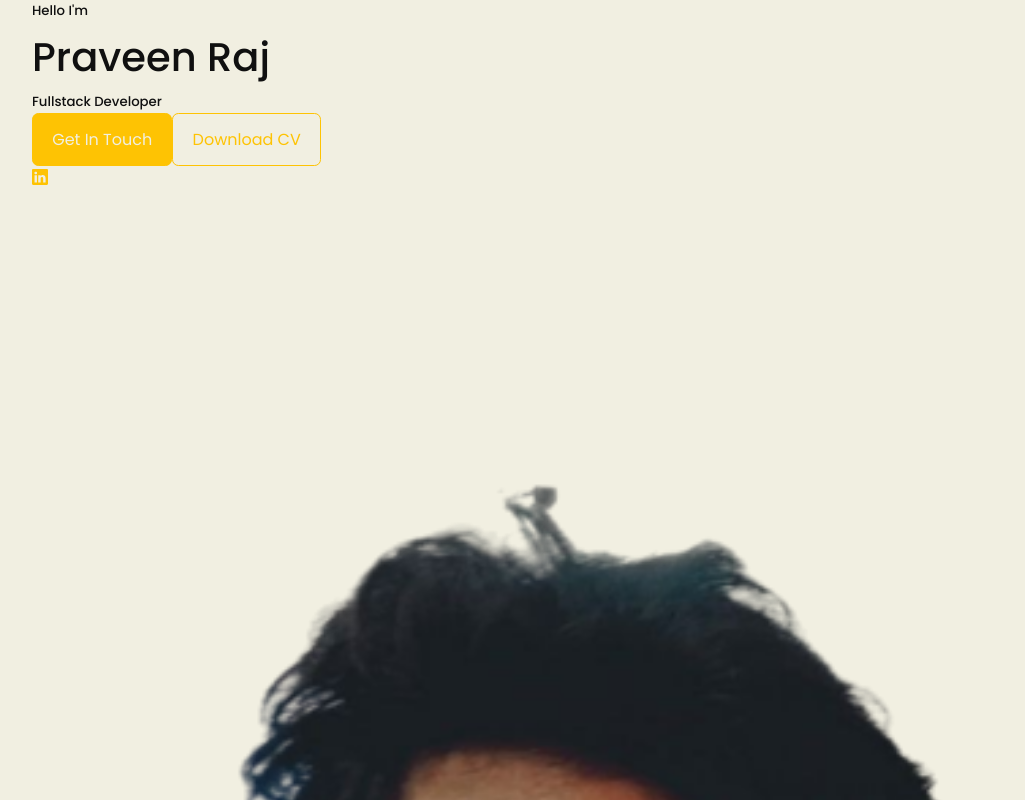
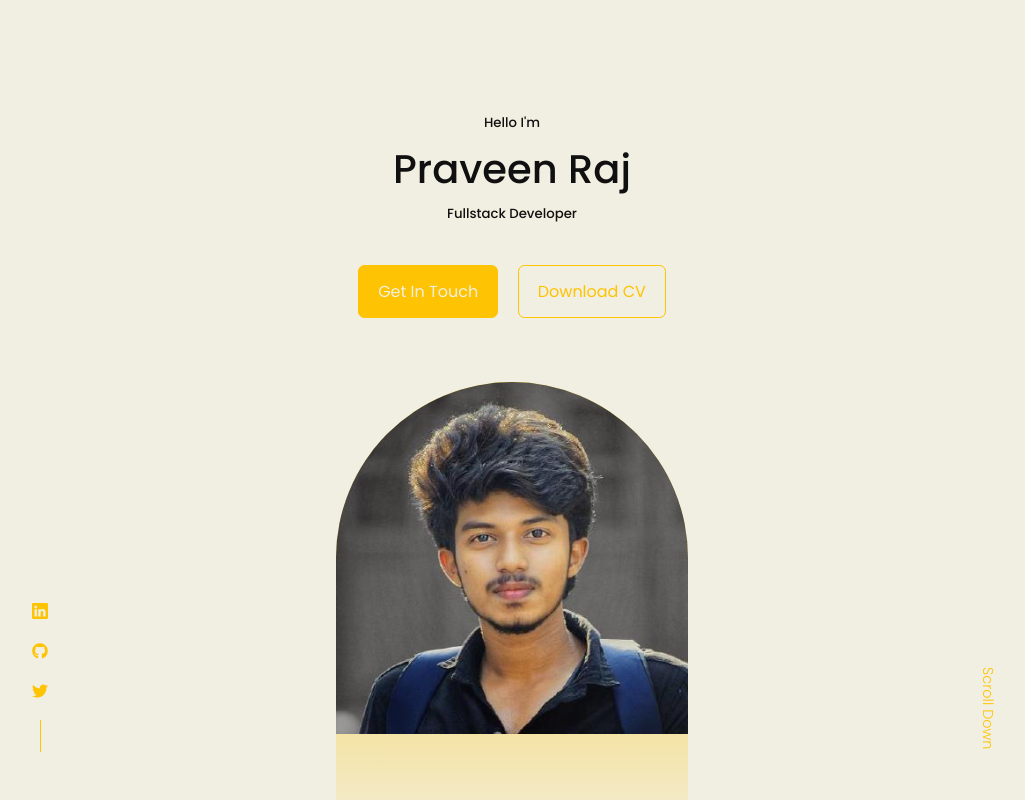
Before and after one commit to praveenrajh/Portfolio, a React (Create React App) app: page / in a window 1280 px wide. Shown: the top 800 px of the page, without its empty margins (128-1153 px from the left). Built offline with nearby package versions, Linux system fonts and the light colour scheme.

Commit message:
Header completed

```diff
--- a/src/components/header/Header.jsx
+++ b/src/components/header/Header.jsx
@@ -1,7 +1,7 @@
 import React from "react";
 import "./header.css";
 import CTA from "./CTA";
-import ME from "../../assets/me.png";
+import ME from "../../assets/me.jpg";
 import HeaderSocials from "./HeaderSocials";
 
 const Header = () => {
--- a/src/components/header/HeaderSocials.jsx
+++ b/src/components/header/HeaderSocials.jsx
@@ -1,14 +1,19 @@
 import React from "react";
 import { BsLinkedin } from "react-icons/bs";
+import { FaGithub, FaTwitter } from "react-icons/fa";
 
 const HeaderSocials = () => {
   return (
-    <div className="header__scocials">
+    <div className="header__socials">
       <a href="https://linkedin.com" target="_blank">
         <BsLinkedin />
       </a>
-      <a href="https://github.com" target="_blank"></a>
-      <a href="https://twitter.com" target="_blank"></a>
+      <a href="https://github.com" target="_blank">
+        <FaGithub />
+      </a>
+      <a href="https://twitter.com" target="_blank">
+        <FaTwitter />
+      </a>
     </div>
   );
 };
--- a/src/components/header/header.css
+++ b/src/components/header/header.css
@@ -0,0 +1,60 @@
+header {
+  height: 100vh;
+  padding-top: 7rem;
+  overflow: hidden;
+}
+
+.header__container {
+  text-align: center;
+  height: 100%;
+  position: relative;
+}
+
+/* ===== CTA ===== */
+.cta {
+  margin-top: 2.5rem;
+  display: flex;
+  gap: 1.2rem;
+  justify-content: center;
+}
+
+/* ===== HEADER SOCIAL ===== */
+.header__socials {
+  display: flex;
+  flex-direction: column;
+  align-items: center;
+  gap: 0.8rem;
+  position: absolute;
+  left: 0;
+  bottom: 3rem;
+}
+
+.header__socials::after {
+  content: "";
+  width: 1px;
+  height: 2rem;
+  background: var(--color-primary);
+}
+
+/* ===== ME ===== */
+.me {
+  background: linear-gradient(var(--color-primary), transparent);
+  width: 22rem;
+  height: 30rem;
+  position: absolute;
+  left: calc(50% - 11rem);
+  margin-top: 4rem;
+  border-radius: 12rem 12rem 0 0;
+  overflow: hidden;
+  padding: 0;
+}
+
+/* ===== SCROLL DOWN ===== */
+.scroll__down {
+  position: absolute;
+  right: -2.3rem;
+  bottom: 5rem;
+  transform: rotate(90deg);
+  font-weight: 200;
+  font-size: 0.9rem;
+}
```
Also changed, not shown: src/assets/me.jpg (added), src/assets/me.png (deleted).
